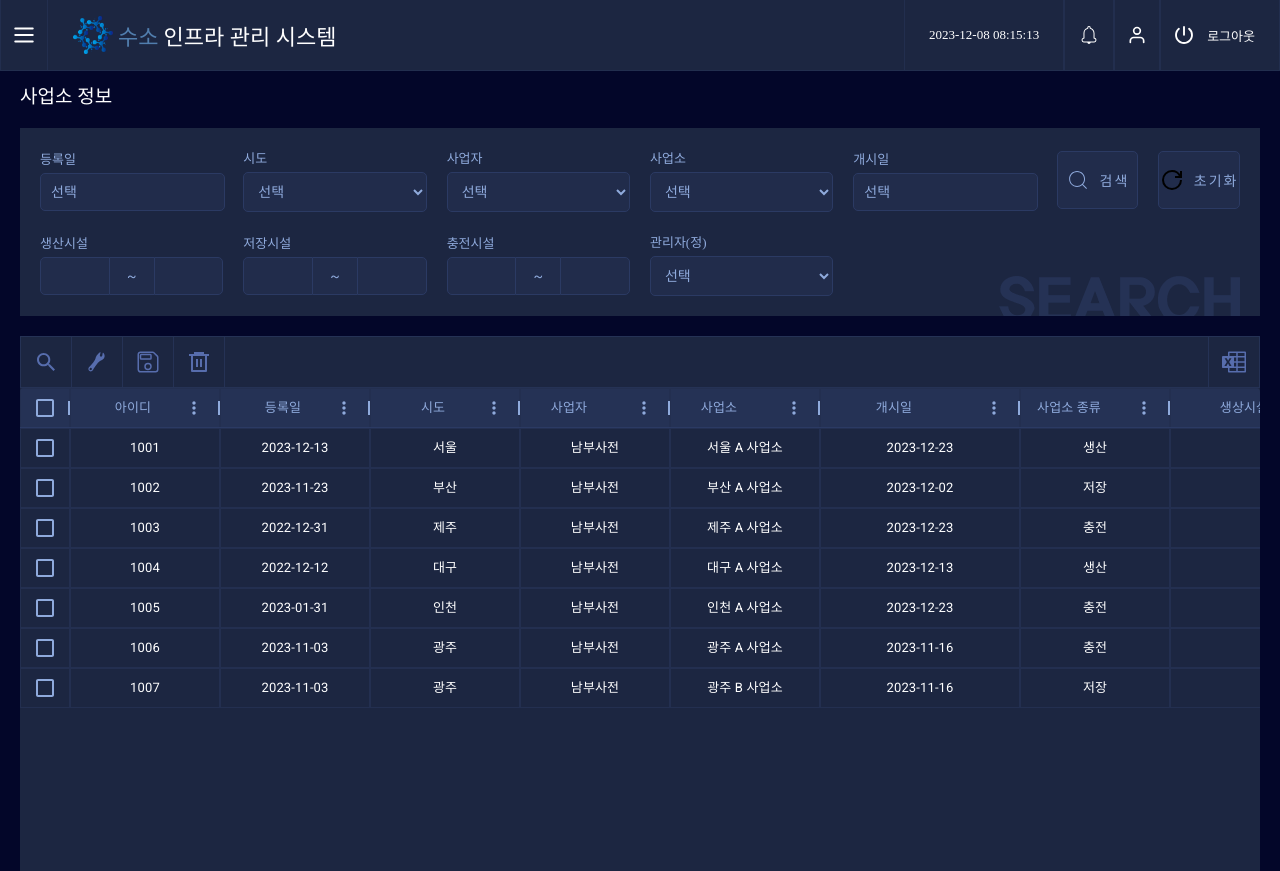
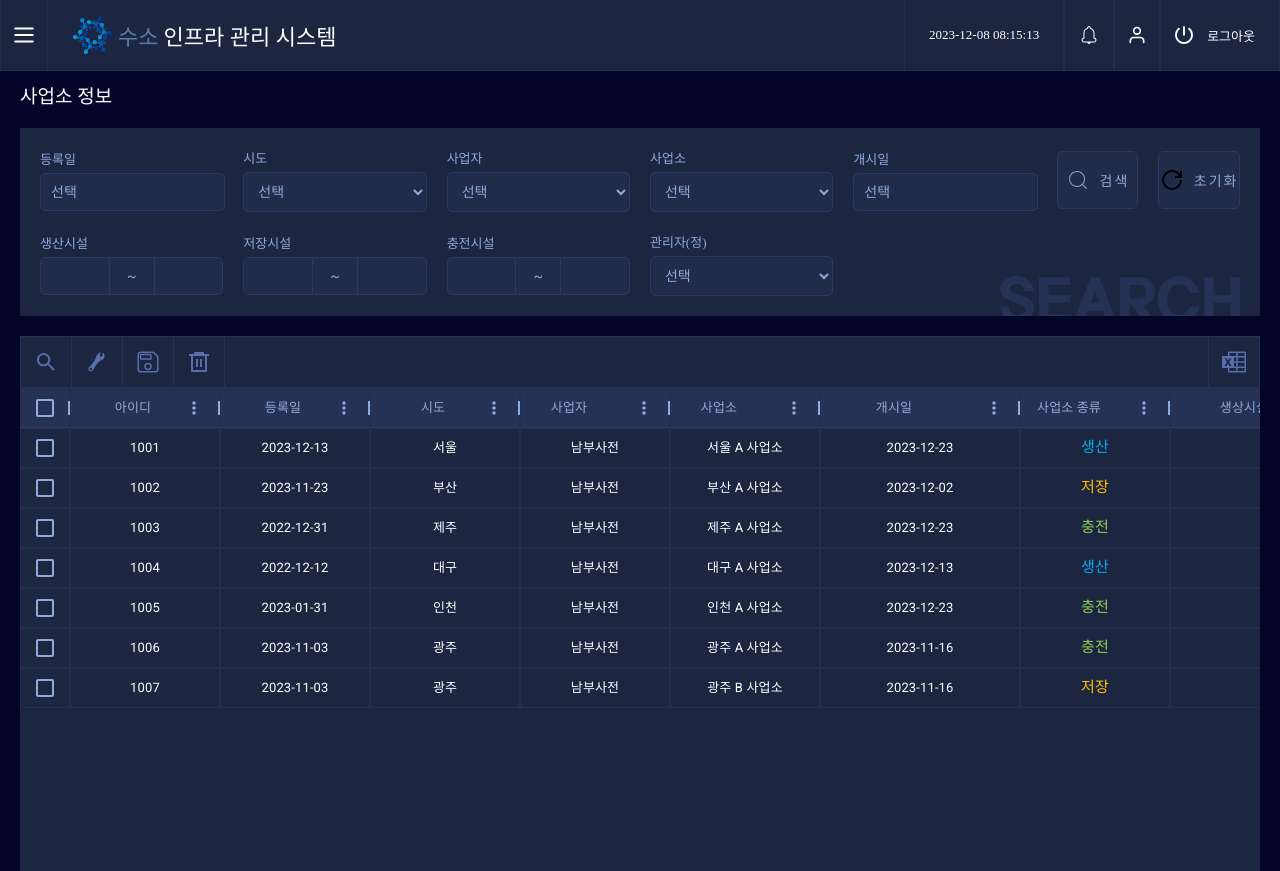
Before and after one commit to IUGAI/hydrogen-infrastructure-client, a React (Vite) app in the folder hydrogen-infra-publish/: page /stations in a window 1280 px wide. Built offline with nearby package versions, Linux system fonts and the light colour scheme; a web font is replaced by a local one.

Commit message:
finish station list

```diff
--- a/hydrogen-infra-publish/src/App.jsx
+++ b/hydrogen-infra-publish/src/App.jsx
@@ -5,6 +5,7 @@ import { MyequipmentContext } from "./context/equipmentContext";
 import "./App.scss";
 import AppLayout from "./components/AppLayout/AppLayout";
 import { MyProvider } from "./context/menucontext";
+import StationDetail from "./Pages/StationDetail/StationDetail";
 import Stations from "./Pages/StationList/Station";
 
 
@@ -25,6 +26,9 @@ export default function App() {
         {
           path: "/stations",
           element: <Stations/>
+        },{
+          path: "/stations/:id?",
+          element: <StationDetail/>
         }
       ],
     },
--- /dev/null
+++ b/hydrogen-infra-publish/src/Pages/StationDetail/StationDetail.jsx
@@ -0,0 +1,12 @@
+import "Stat"
+
+function StationDetail() {
+    console.log("this is detail page");
+    return (
+        <div className="station-detail-content">
+
+        </div>
+    )
+}
+
+export default StationDetail
--- a/hydrogen-infra-publish/src/components/StationsInfo/StationMainList/StationMainList.jsx
+++ b/hydrogen-infra-publish/src/components/StationsInfo/StationMainList/StationMainList.jsx
@@ -65,10 +65,16 @@ const columns = [
     width: 150,
     align: "center",
     headerAlign: "center",
-    valueGetter: (params) => {
-      // Convert the decimal value to a percentage
-      return params.value === 1 ? "생산" : params.value === 2 ? "저장" : "충전";
-    },
+    renderCell: (params) => {
+        return (
+          params.value === 1
+            ? <span className="prod-text-value production">생산</span>
+            : params.value === 2
+            ? <span className="prod-text-value storaging">저장</span>
+            : <span className="prod-text-value charging">충전</span>
+        );
+      }
+
   },
   {
     field: "production_cnt",
@@ -101,6 +107,12 @@ const rows = stations.map((item) => ({
   station_name: item.name,
   commencement_date: item.commencement_date,
   station_type: item.type,
+  production_cnt: item.equipments.filter((equipments) => equipments.type === 1)
+    .length,
+  storage_cnt: item.equipments.filter((equipments) => equipments.type === 2)
+    .length,
+  charging_cnt: item.equipments.filter((equipments) => equipments.type === 3)
+    .length,
 }));
 
 function StationMainList() {
@@ -135,7 +147,7 @@ function StationMainList() {
         <DataGrid
           rows={rows}
           rowHeight={40}
-        //   autoHeight
+          //   autoHeight
           columnHeaderHeight={40}
           columns={columns}
           className="custom-datagrid"
--- a/hydrogen-infra-publish/src/components/StationsInfo/StationMainList/StationMainList.scss
+++ b/hydrogen-infra-publish/src/components/StationsInfo/StationMainList/StationMainList.scss
@@ -51,6 +51,25 @@
       border: none;
       font-size: 13px;
     }
+
+    .prod-text-value {
+      font-family: "gothic 12";
+      font-size: 13px;
+
+      &.production {
+        color: #00b0f0;
+      }
+
+      &.storaging {
+        color: #ffc000;
+      }
+      &.charging {
+        color: #92d050;
+      }
+      @media (max-width: 1989px) {
+        font-size: 15px;
+      }
+    }
     .MuiDataGrid-columnHeaders {
       background-color: #253255;
       color: #8faadc;
@@ -68,11 +87,11 @@
     .MuiDataGrid-checkboxInput {
       color: #576fae;
     }
-    .MuiTablePagination-root{
-        color: #8faadc;
+    .MuiTablePagination-root {
+      color: #8faadc;
     }
-    .MuiSvgIcon-root{
-        color: #8faadc;
+    .MuiSvgIcon-root {
+      color: #8faadc;
     }
 
     .MuiDataGrid-columnHeaderTitleContainerContent {
```
Also changed, not shown: hydrogen-infra-publish/src/Pages/StationDetail/StationDetail.scss (added).
